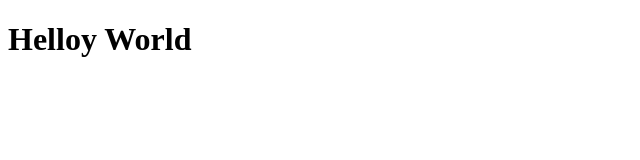
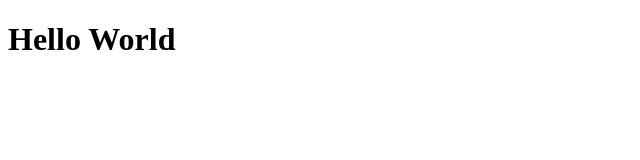
Before and after one commit to david-kostanyan/helloy-world, a plain HTML site: page index.html in a window 1280 px wide. Shown: the whole page, without its empty margins (0-640 px from the left). Drawn offline with Linux system fonts and the light colour scheme.

Commit message:
Update index.html
typo in Hello

```diff
--- a/index.html
+++ b/index.html
@@ -1,9 +1,9 @@
 <!doctype html>
 <html>
   <head>
-    <title> Helloy World</title>
+    <title> Hello World</title>
   </head>
    <body>
-     <h1>Helloy World</h1>
+     <h1>Hello World</h1>
    </body>
   </html>
```
